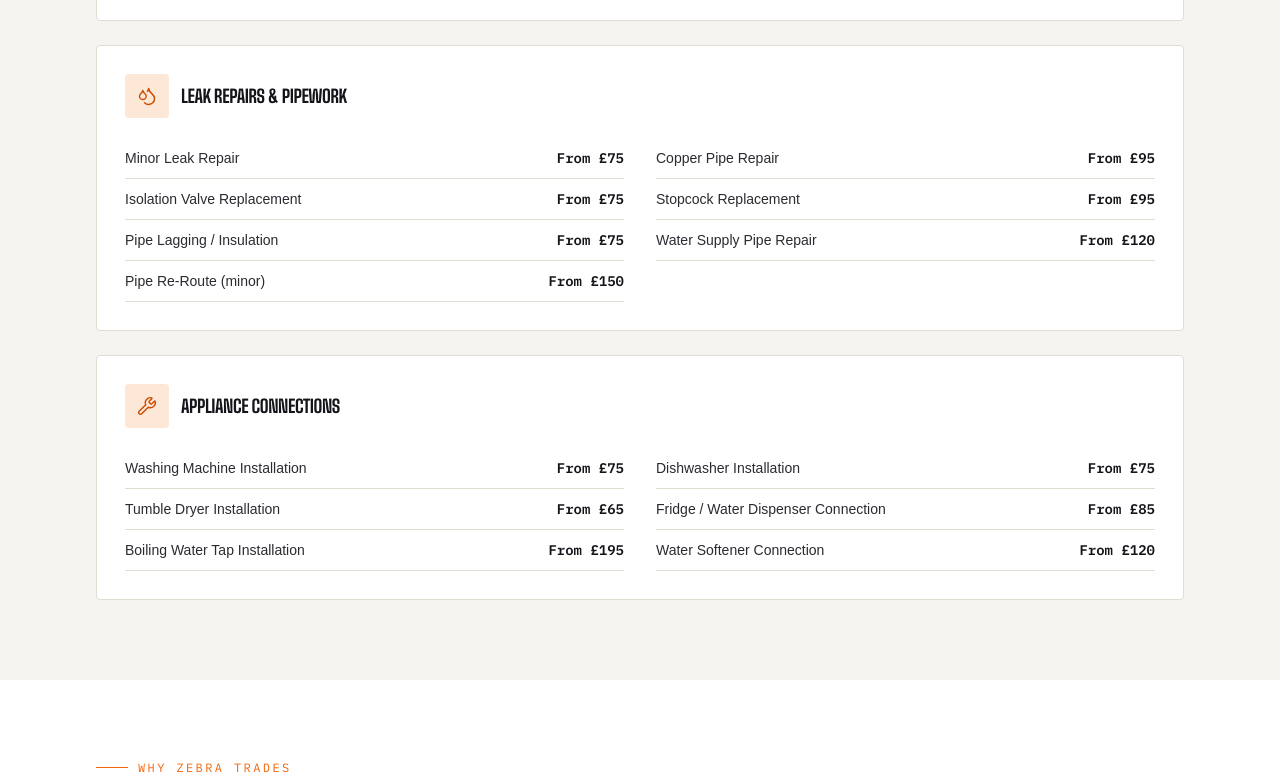
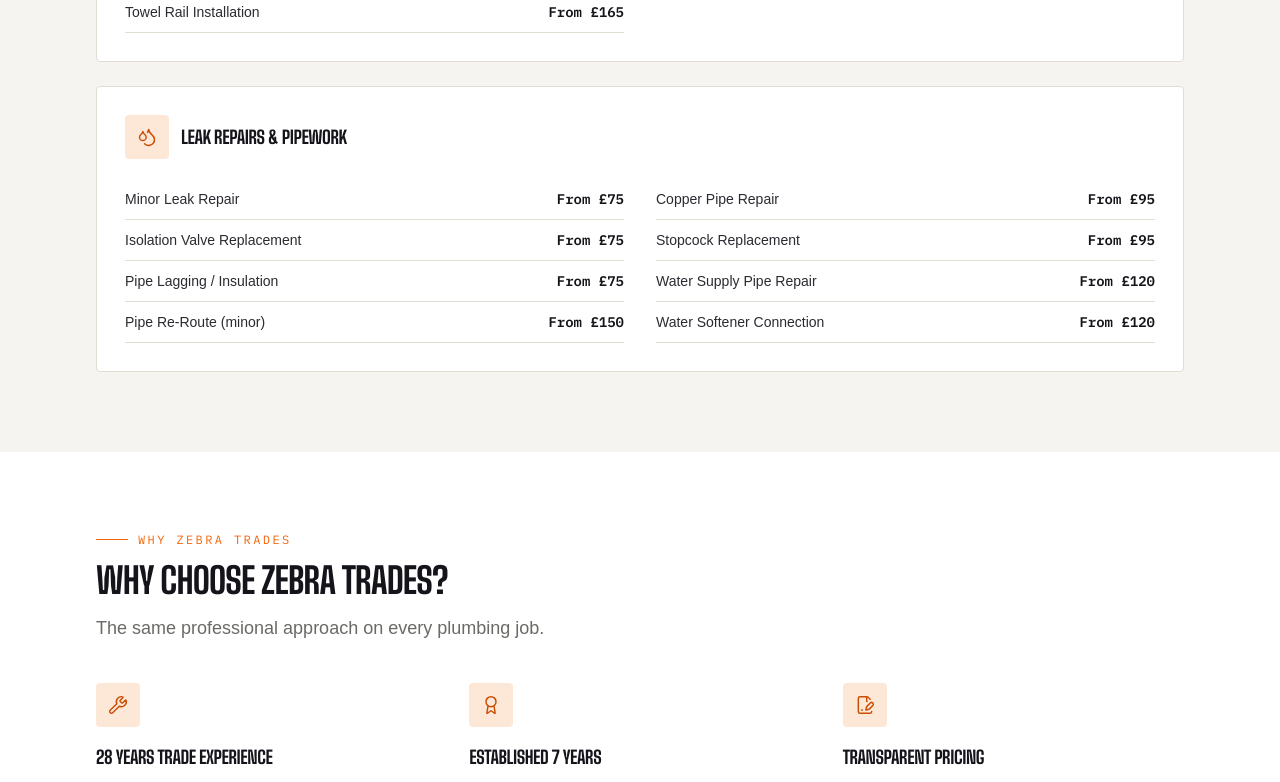
Before and after one commit to jasonkazakos-cpu/zebra-trades-website, a Next.js app: page /plumbing in a window 1280 px wide. Shown: the part 2899-3681 px from the top of the page. Built offline with nearby package versions, Linux system fonts and the light colour scheme; a web font is replaced by a local one.

Commit message:
Remove appliance installation content from plumbing page

```diff
--- a/app/plumbing/page.tsx
+++ b/app/plumbing/page.tsx
@@ -85,6 +85,7 @@ const categories: PricingCategory[] = [
       { name: "Outside Tap Installation", price: "From £120" },
       { name: "Sink Installation", price: "From £150" },
       { name: "Waste Trap Replacement", price: "From £55" },
+      { name: "Boiling Water Tap Installation", price: "From £195" },
     ],
   },
   {
@@ -139,17 +140,6 @@ const categories: PricingCategory[] = [
       { name: "Pipe Lagging / Insulation", price: "From £75" },
       { name: "Water Supply Pipe Repair", price: "From £120" },
       { name: "Pipe Re-Route (minor)", price: "From £150" },
-    ],
-  },
-  {
-    title: "Appliance Connections",
-    icon: "Wrench",
-    items: [
-      { name: "Washing Machine Installation", price: "From £75" },
-      { name: "Dishwasher Installation", price: "From £75" },
-      { name: "Tumble Dryer Installation", price: "From £65" },
-      { name: "Fridge / Water Dispenser Connection", price: "From £85" },
-      { name: "Boiling Water Tap Installation", price: "From £195" },
       { name: "Water Softener Connection", price: "From £120" },
     ],
   },
```
